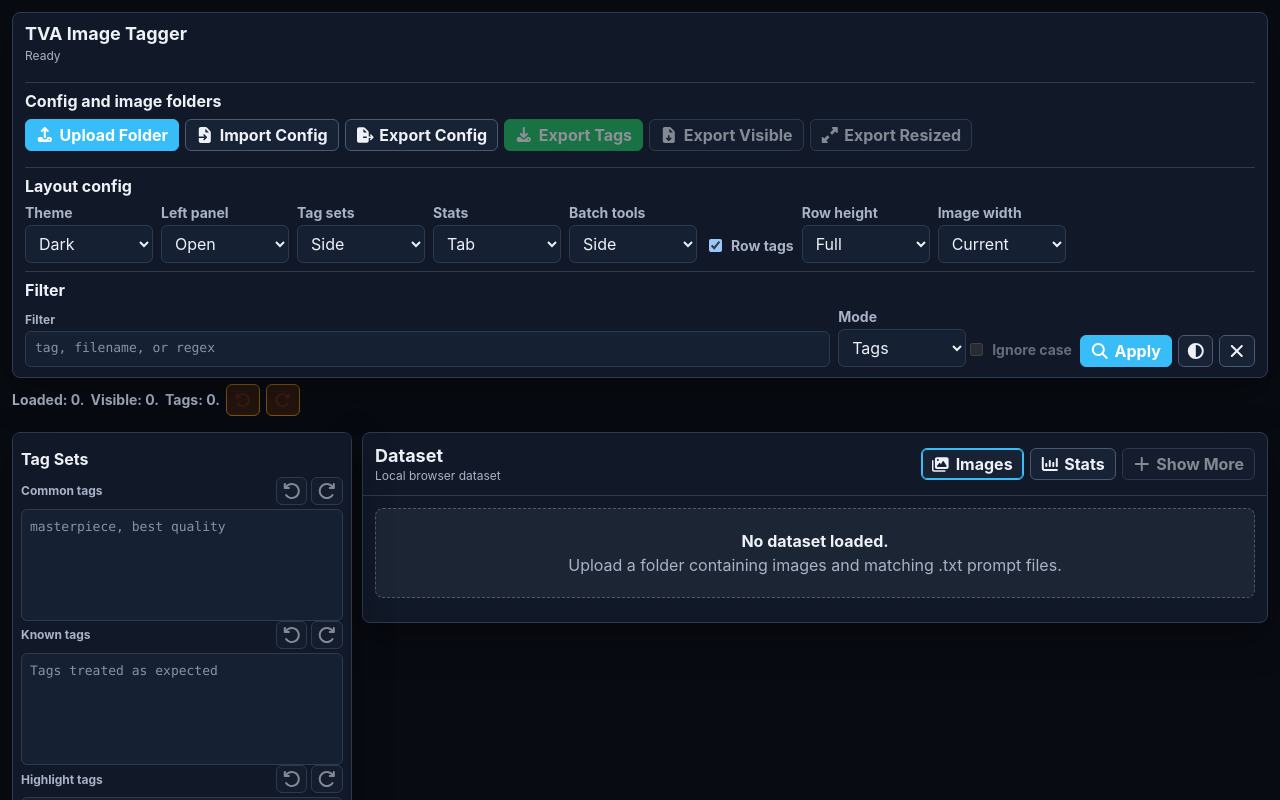
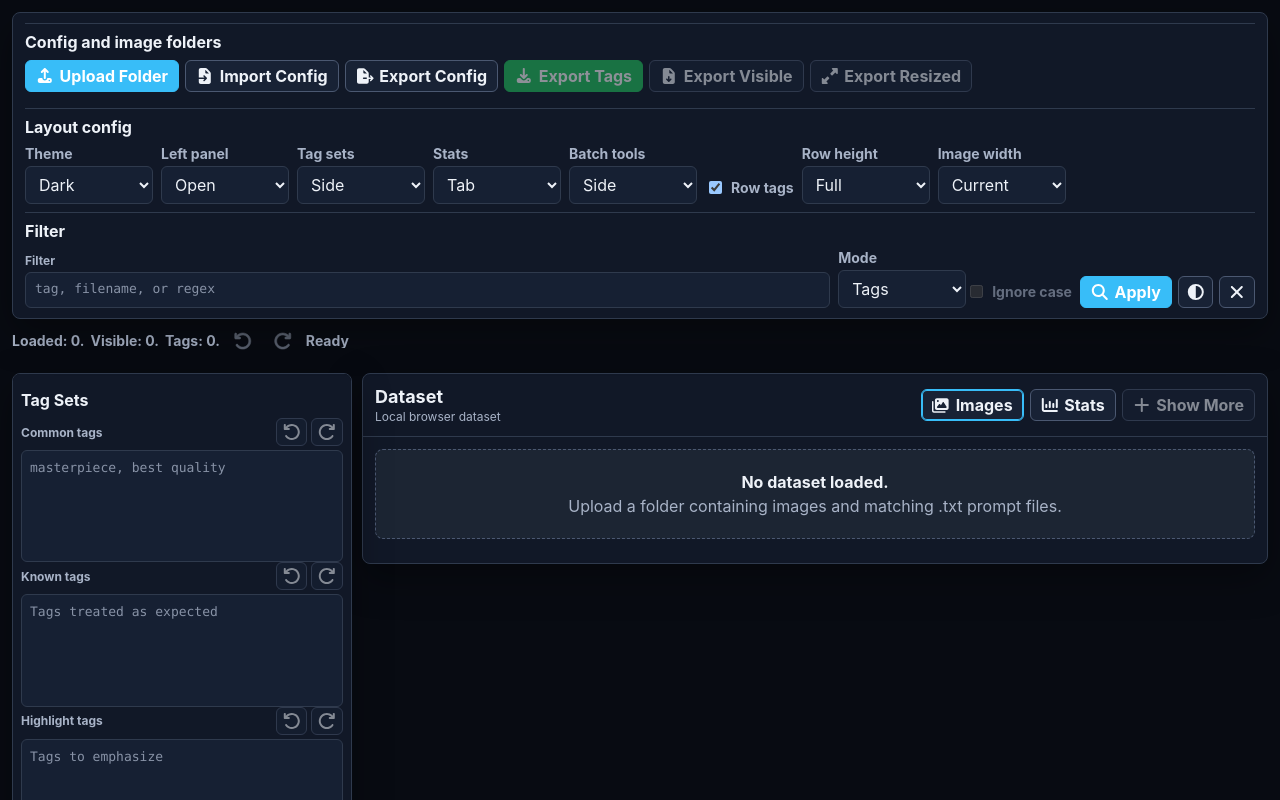
Before and after one commit to kovila77/tva-project, a Nuxt app: page / in a window 1280 px wide. Shown: the top 800 px of the page. Built offline with nearby package versions, Linux system fonts and the light colour scheme.

Commit message:
make udno component

```diff
--- a/app/components/AppHeader.vue
+++ b/app/components/AppHeader.vue
@@ -1,12 +1,5 @@
 <template>
   <header ref="headerElement" class="app-header" title="Dataset files are loaded into browser memory. Source files are not modified.">
-    <div class="app-header__topline">
-      <div class="app-header__brand">
-        <h1>TVA Image Tagger</h1>
-        <div class="app-header__status" :class="{ 'app-header__status--busy': isBusy }" :title="statusText">{{ statusText }}</div>
-      </div>
-    </div>
-
     <details class="app-header__section" open>
       <summary>Config and image folders</summary>
       <div class="app-header__actions">
@@ -51,8 +44,6 @@ const {
   configInput,
   images,
   visibleImages,
-  isBusy,
-  statusText,
   openFolderPicker,
   openConfigPicker,
   exportConfig,
@@ -100,34 +91,6 @@ onBeforeUnmount(() => {
   background: var(--surface);
   box-shadow: var(--shadow);
 
-  &__topline {
-    display: flex;
-    align-items: center;
-    justify-content: space-between;
-    gap: 12px;
-  }
-
-  &__brand {
-    min-width: 220px;
-
-    h1 {
-      margin: 0;
-      font-size: 18px;
-      line-height: 1.2;
-    }
-  }
-
-  &__status {
-    min-height: 18px;
-    margin-top: 3px;
-    color: var(--muted);
-    font-size: 12px;
-
-    &--busy {
-      color: var(--blue-dark);
-    }
-  }
-
   &__actions {
     display: flex;
     flex-wrap: wrap;
--- /dev/null
+++ b/app/components/HistoryActionButton.vue
@@ -0,0 +1,105 @@
+<template>
+  <button
+    class="history-action-button"
+    :class="buttonClasses"
+    type="button"
+    :title="title"
+    :aria-label="label"
+    :disabled="disabled"
+    @click="runAction"
+  >
+    <AppIcon :name="iconName" class="icon history-action-button__icon" />
+  </button>
+</template>
+
+<script setup lang="ts">
+import { computed } from "vue";
+import AppIcon from "~/components/AppIcon.vue";
+import { useImageTaggerContext } from "~/composables/useImageTagger";
+
+type HistoryAction = "undo" | "redo";
+type HistoryButtonVariant = "filled" | "plain";
+
+const props = withDefaults(defineProps<{
+  action: HistoryAction;
+  variant?: HistoryButtonVariant;
+}>(), {
+  variant: "filled"
+});
+
+const {
+  history,
+  undoTitle,
+  redoTitle,
+  undoDataset,
+  redoDataset
+} = useImageTaggerContext();
+
+const isUndo = computed(() => props.action === "undo");
+const label = computed(() => isUndo.value ? "Undo" : "Redo");
+const iconName = computed(() => isUndo.value ? "undo" : "redo");
+const title = computed(() => isUndo.value ? undoTitle.value : redoTitle.value);
+const disabled = computed(() => isUndo.value ? !history.past.length : !history.future.length);
+const buttonClasses = computed(() => ({
+  "history-action-button--filled": props.variant === "filled",
+  "history-action-button--plain": props.variant === "plain"
+}));
+
+function runAction(): void {
+  if (isUndo.value) {
+    undoDataset();
+    return;
+  }
+
+  redoDataset();
+}
+</script>
+
+<style scoped lang="scss">
+.history-action-button {
+  display: inline-flex;
+  align-items: center;
+  justify-content: center;
+  width: 34px;
+  min-width: 34px;
+  height: 32px;
+  padding: 0;
+  border-radius: 6px;
+  color: var(--text);
+  line-height: 1;
+  transition: background 0.12s ease, border-color 0.12s ease, color 0.12s ease, transform 0.12s ease;
+
+  &__icon {
+    width: 1.25em;
+    height: 1.15em;
+    min-width: 1.25em;
+    stroke: currentColor;
+    stroke-width: 18;
+  }
+
+  &:hover:not(:disabled) {
+    transform: translateY(-1px);
+  }
+
+  &--filled {
+    border: 1px solid #f59e0b;
+    background: var(--yellow-soft);
+    color: #7c2d12;
+
+    &:hover:not(:disabled) {
+      border-color: var(--amber);
+    }
+  }
+
+  &--plain {
+    border: 0;
+    background: transparent;
+    color: var(--muted);
+
+    &:hover:not(:disabled),
+    &:focus-visible {
+      color: var(--text);
+    }
+  }
+}
+</style>
--- a/app/components/RuntimeStatusBar.vue
+++ b/app/components/RuntimeStatusBar.vue
@@ -3,24 +3,22 @@
     <span>Loaded: {{ images.length }}.</span>
     <span>Visible: {{ visibleImages.length }}.</span>
     <span>Tags: {{ tagStats.length }}.</span>
-    <button class="btn warn icon-btn" type="button" :title="undoTitle" aria-label="Undo" :disabled="!history.past.length" @click="undoDataset"><AppIcon name="undo" class="icon" /></button>
-    <button class="btn warn icon-btn" type="button" :title="redoTitle" aria-label="Redo" :disabled="!history.future.length" @click="redoDataset"><AppIcon name="redo" class="icon" /></button>
+    <HistoryActionButton action="undo" variant="plain" />
+    <HistoryActionButton action="redo" variant="plain" />
+    <span class="runtime-status-bar__status" :class="{ 'runtime-status-bar__status--busy': isBusy }" :title="statusText">{{ statusText }}</span>
   </div>
 </template>
 
 <script setup lang="ts">
-import AppIcon from "~/components/AppIcon.vue";
+import HistoryActionButton from "~/components/HistoryActionButton.vue";
 import { useImageTaggerContext } from "~/composables/useImageTagger";
 
 const {
   images,
   visibleImages,
   tagStats,
-  history,
-  undoTitle,
-  redoTitle,
-  undoDataset,
-  redoDataset
+  isBusy,
+  statusText
 } = useImageTaggerContext();
 </script>
 
@@ -44,5 +42,14 @@ const {
   span {
     white-space: nowrap;
   }
+
+  &__status {
+    overflow: hidden;
+    text-overflow: ellipsis;
+
+    &--busy {
+      color: var(--blue-dark);
+    }
+  }
 }
 </style>
```
